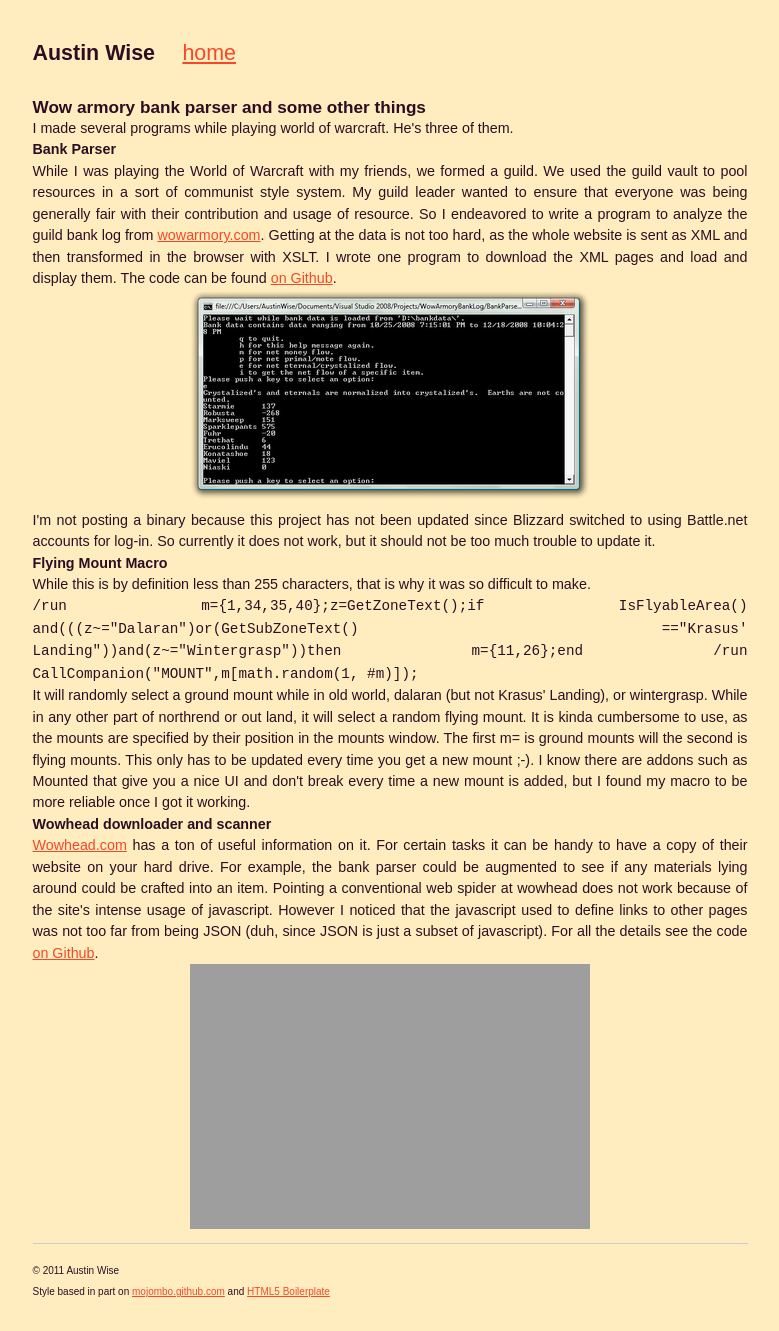
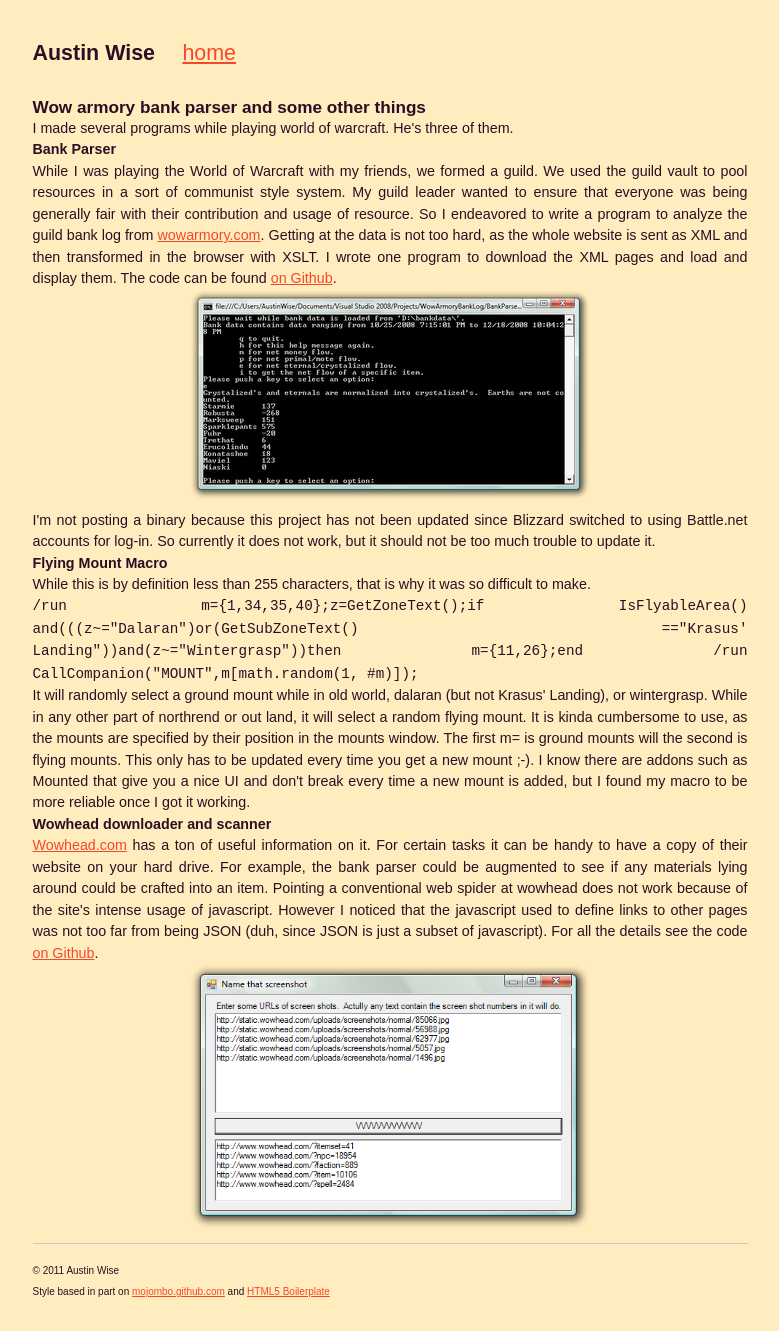
Before and after one commit to AustinWise/austinwise.github.com, a Jekyll site: the page built from _posts/2009-04-14-wow-armory-bank-parser-and-some-other.html, in a window 1280 px wide. Shown: the whole page, without its empty margins (250-1029 px from the left). Built offline with Jekyll 4.4.1, drawn with Linux system fonts in a browser that asks for light colours; nearby versions of some CDN libraries; Markdown is read by kramdown in place of the engine named in the settings.

Commit message:
Fix image links.

```diff
--- a/_posts/2009-04-14-wow-armory-bank-parser-and-some-other.html
+++ b/_posts/2009-04-14-wow-armory-bank-parser-and-some-other.html
@@ -35,4 +35,4 @@ I know there are addons such as Mounted that give you a nice UI and don't break
 
 Pointing a conventional web spider at wowhead does not work because of the site's intense usage of javascript.  However I noticed that the javascript used to define links to other pages was not too far from being JSON (duh, since JSON is just a subset of javascript).  For all the details see the code <a href="https://github.com/AustinWise/ndxwowhead/tree">on Github</a>.
 
-<a href="/images/Name+that+screenshot.png"><img style="display:block; margin:0px auto 10px; text-align:center;cursor:pointer; cursor:hand;width: 400px; height: 265px;" src="/images/Name+that+screenshot.png" border="0" /></a>
+<a href="/images/Name that screenshot.png"><img style="display:block; margin:0px auto 10px; text-align:center;cursor:pointer; cursor:hand;width: 400px; height: 265px;" src="/images/Name that screenshot.png" border="0" /></a>
```
